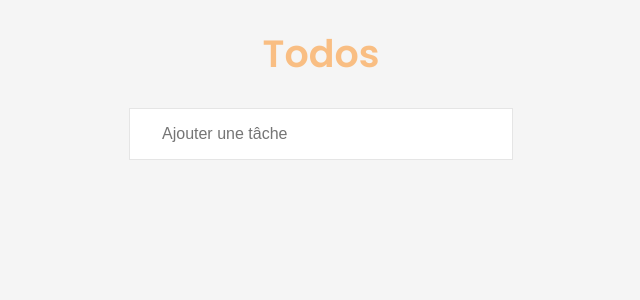
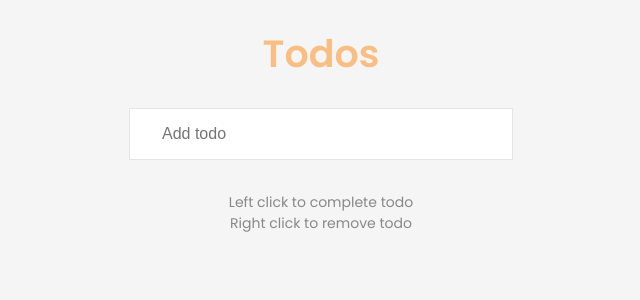
Before and after one commit to dimitridumont/clean-architecture-front-end, a Next.js app: page / in a window 1280 px wide. Shown: the top 300 px of the page, without its empty margins (319-959 px from the left). Built offline with nearby package versions, Linux system fonts and the light colour scheme.

Commit message:
change language (FR to EN)

```diff
--- a/src/modules/todos/application/add-todo-form/add-todo-form.view.tsx
+++ b/src/modules/todos/application/add-todo-form/add-todo-form.view.tsx
@@ -18,14 +18,14 @@ export const AddTodoFormView = ({
 		<form className={styles.container} onSubmit={onSubmit}>
 			<input
 				name={"title"}
-				placeholder={"Ajouter une tâche"}
+				placeholder={"Add todo"}
 				value={todoTitle}
 				onChange={onChangeTodoTitle}
 				required={true}
 			/>
 
 			{isErrorToAddTodo && (
-				<div>Une erreur est survenu lors de l'ajout de la tâche</div>
+				<div>An error occurred while adding the todo</div>
 			)}
 		</form>
 	)
--- a/src/modules/todos/application/todo-list/todo-list.module.scss
+++ b/src/modules/todos/application/todo-list/todo-list.module.scss
@@ -12,3 +12,10 @@
   width: 30%;
   box-shadow: 0 4px 10px rgba(0, 0, 0, 0.1);
 }
+
+.information {
+  text-align: center;
+  margin-top: 32px;
+  font-size: 14px;
+  color: #888888;
+}
--- a/src/modules/todos/application/todo-list/todo-list.view.tsx
+++ b/src/modules/todos/application/todo-list/todo-list.view.tsx
@@ -18,10 +18,7 @@ export const TodoListView = ({ todos, isErrorToGetTodos, setTodos }: Props) => {
 			<AddTodoFormContainer setTodos={setTodos} />
 
 			{isErrorToGetTodos && (
-				<div>
-					Une erreur est survenue lors de la récupération des tâches à
-					effectuer
-				</div>
+				<div>An error occurred while retrieving todos</div>
 			)}
 
 			<ul className={styles.container}>
@@ -33,6 +30,12 @@ export const TodoListView = ({ todos, isErrorToGetTodos, setTodos }: Props) => {
 					/>
 				))}
 			</ul>
+
+			<div className={styles.information}>
+				Left click to complete todo
+				<br />
+				Right click to remove todo
+			</div>
 		</>
 	)
 }
--- a/src/modules/todos/domain/todos.fakes.ts
+++ b/src/modules/todos/domain/todos.fakes.ts
@@ -2,15 +2,15 @@ import { Todo as TodoModel, Todo } from "@/modules/todos/infrastructure/todo"
 
 export const todosInfrastructureFakes: Todo[] = [
 	{
-		title: "Préparer la réunion",
+		title: "Prepare for the meeting",
 		isOk: false,
 	},
 	{
-		title: "Promener le chien",
+		title: "Walk the dog",
 		isOk: true,
 	},
 	{
-		title: "Commencer le MVP",
+		title: "Start the project",
 		isOk: false,
 	},
 ]
--- a/src/modules/todos/infrastructure/todos.in-memory.ts
+++ b/src/modules/todos/infrastructure/todos.in-memory.ts
@@ -18,7 +18,7 @@ export class TodosInMemory implements TodosOutput {
 
 	getTodos(): Promise<Todo[]> {
 		if (!this.todos) {
-			throw new Error("Veuillez créer une tâche")
+			throw new Error("Please create a todo")
 		}
 
 		const todos: Todo[] = this.mapToDomainModel(this.todos)
@@ -28,9 +28,7 @@ export class TodosInMemory implements TodosOutput {
 
 	addTodo({ todoTitle }: { todoTitle: string }): Promise<Todo[]> {
 		if (!this.todos)
-			throw new Error(
-				"Une erreur est survenue lors de l'ajout de la tâche"
-			)
+			throw new Error("An error occurred while adding the todo")
 
 		const isTodoExists: boolean =
 			this.todos.find((todo: TodoInfra) => todo.title === todoTitle) !==
@@ -52,9 +50,7 @@ export class TodosInMemory implements TodosOutput {
 
 	toggleCompleteTodo({ todoTitle }: { todoTitle: string }): Promise<Todo[]> {
 		if (!this.todos)
-			throw new Error(
-				"Une erreur est survenue lors de l'ajout de la tâche"
-			)
+			throw new Error("An error occurred while modifying the todo")
 
 		this.todos = [
 			...this.todos.map((todo: TodoInfra) => {
@@ -74,9 +70,7 @@ export class TodosInMemory implements TodosOutput {
 
 	removeTodo({ todoTitle }: { todoTitle: string }): Promise<Todo[]> {
 		if (!this.todos)
-			throw new Error(
-				"Une erreur est survenue lors de l'ajout de la tâche"
-			)
+			throw new Error("n error occurred while deleting the task")
 
 		this.todos = [
 			...this.todos.filter((todo: TodoInfra) => todo.title !== todoTitle),
```
Also changed, not shown: 2 other files (tests, documents, lock files or other folders).
